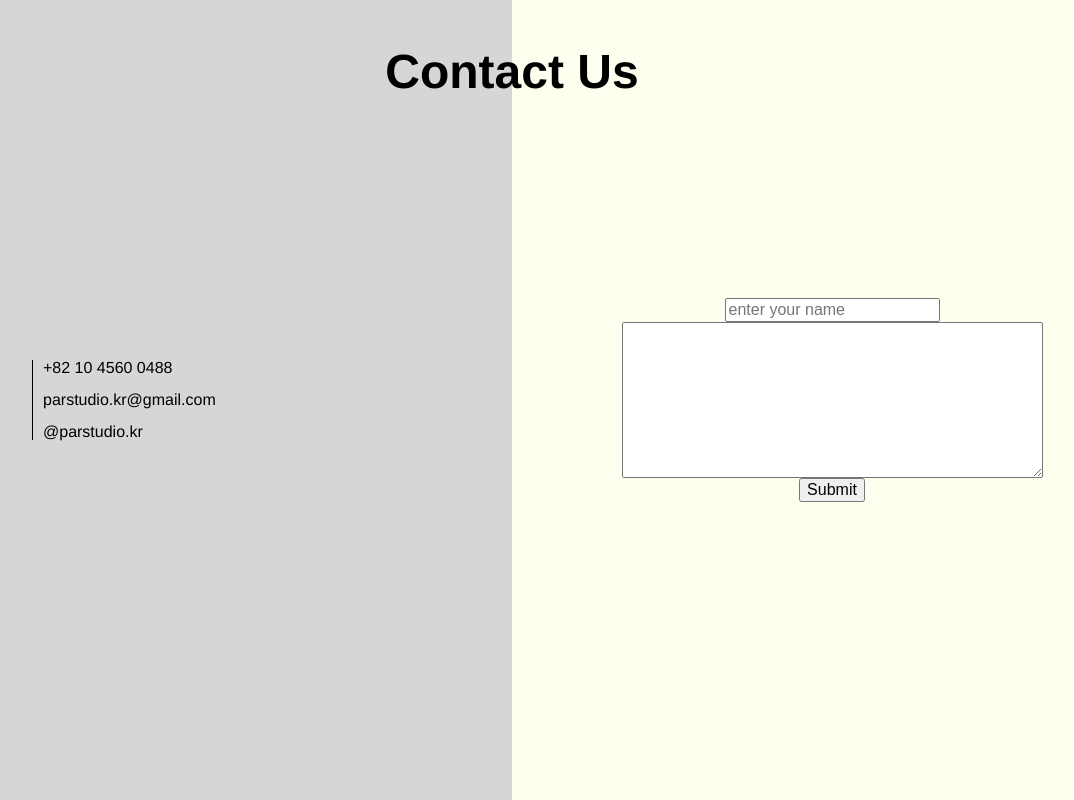
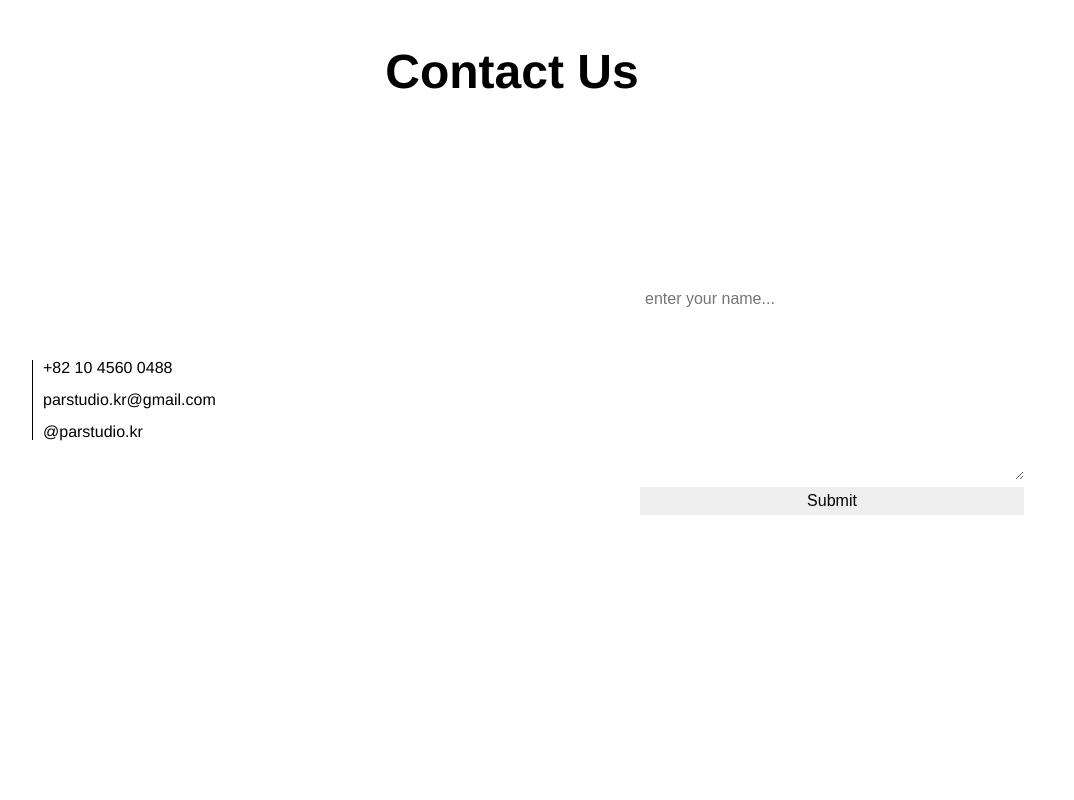
Before and after one commit to parstudio/dev, a Vue app in the folder portfolio/: page /contact in a window 1280 px wide. Shown: the whole page, without its empty margins (128-1202 px from the left). Built offline with nearby package versions, Linux system fonts and the light colour scheme.

Commit message:
contact css 분리 및 수정
contact css 분리 및 수정

```diff
--- a/portfolio/src/App.vue
+++ b/portfolio/src/App.vue
@@ -9,4 +9,5 @@
 <style>
 @import "@/css/reset.css";
 @import "@/css/main.css";
+@import "@/css/contact.css";
 </style>
--- /dev/null
+++ b/portfolio/src/css/contact.css
@@ -0,0 +1,54 @@
+.contact.wrapper {
+	width: 100vw;
+	height: 100vh;
+	display: grid;
+	place-items: center;
+}
+.contact .title {
+	position: absolute;
+	top: 1em;
+	font-size: 3em;
+}
+.contact .outer {
+	display: flex;
+}
+.contact .left {
+	display: flex;
+	justify-content: center;
+	align-items: center;
+}
+.contact .leftBox {
+	width: 50%;
+	border-left: 1px solid black;
+	padding-left: 10px;
+}
+.contact .leftBox ul {
+	display: flex;
+	flex-direction: column;
+	gap: 1em;
+}
+.contact .leftBox a {
+	border: none;
+	padding: 0;
+}
+.contact .left,
+.contact .right {
+	width: 50vw;
+	height: 100vh;
+}
+.contact .inputWrap {
+  height: 100%;
+	display: flex;
+	flex-direction: column;
+	justify-content: center;
+	align-items: center;
+  gap: 7px;
+}
+
+.contact .inputWrap > * {
+  width: 60%;
+  display: block;
+  box-sizing: border-box;
+  border: none;
+  padding: 5px;
+}
--- a/portfolio/src/views/ContactView.vue
+++ b/portfolio/src/views/ContactView.vue
@@ -1,6 +1,5 @@
 <template>
-	<div class="wrapper">
-		<!-- 김혜련 두번 잠들다 -->
+	<div class="contact wrapper">
 		<h1 class="title">Contact Us</h1>
 		<div class="outer">
 			<div class="left">
@@ -17,10 +16,12 @@
 				</div>
 			</div>
 			<div class="right">
-				<input type="text" placeholder="enter your name" />
-				<textarea cols="50" rows="10"></textarea>
-				<input type="submit" value="Submit" />
-				<!--<router-link to="/">Parstudio</router-link>-->
+				<div class="inputWrap">
+					<input type="text" placeholder="enter your name..." />
+					<textarea cols="50" rows="10"></textarea>
+					<input type="submit" value="Submit" />
+					<!--<router-link to="/">Parstudio</router-link>-->
+				</div>
 			</div>
 		</div>
 	</div>
@@ -28,50 +29,4 @@
 
 <script setup></script>
 
-<style scoped>
-.wrapper {
-	width: 100vw;
-	height: 100vh;
-	display: grid;
-	place-items: center;
-}
-.title {
-	position: absolute;
-	top: 1em;
-	font-size: 3em;
-}
-.outer {
-	display: flex;
-}
-.left {
-	background-color: rgb(214, 214, 214);
-	width: 50vw;
-	height: 100vh;
-	display: flex;
-	justify-content: center;
-	align-items: center;
-}
-.leftBox {
-	width: 50%;
-	border-left: 1px solid black;
-	padding-left: 10px;
-}
-.leftBox ul {
-	display: flex;
-	flex-direction: column;
-	gap: 1em;
-}
-.leftBox a {
-	border: none;
-	padding: 0;
-}
-.right {
-	background-color: ivory;
-	width: 50vw;
-	height: 100vh;
-	display: flex;
-	flex-direction: column;
-	justify-content: center;
-	align-items: center;
-}
-</style>
+<style scoped></style>
```
